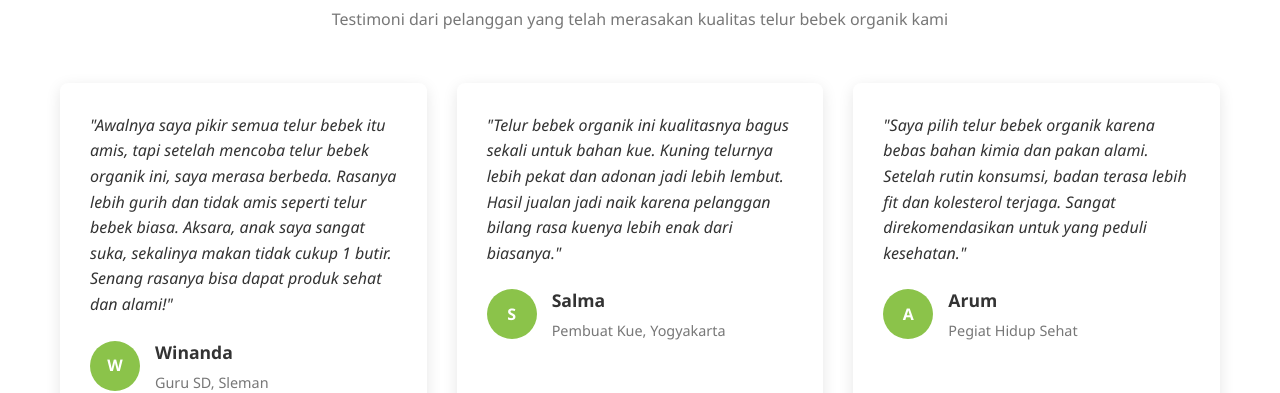
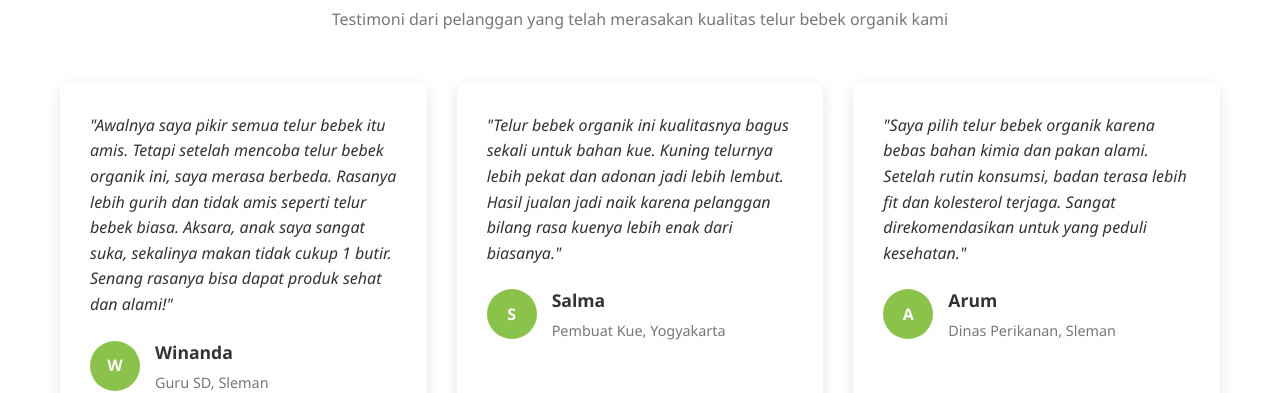
Before and after one commit to Harisdull/bebeklestarijogja.com, a plain HTML site: page index.html in a window 1280 px wide. Shown: the part 6675-7068 px from the top of the page. Drawn offline with Linux system fonts and the light colour scheme.

Commit message:
Add files via upload

```diff
--- a/index.html
+++ b/index.html
@@ -1939,7 +1939,7 @@
             </div>
             <div class="testimonial-grid">
                 <div class="testimonial-card">
-                    <p class="testimonial-text">"Awalnya saya pikir semua telur bebek itu amis, tapi setelah mencoba telur bebek organik ini, saya merasa berbeda. Rasanya lebih gurih dan tidak amis seperti telur bebek biasa. Aksara, anak saya sangat suka, sekalinya makan tidak cukup 1 butir. Senang rasanya bisa dapat produk sehat dan alami!"</p>
+                    <p class="testimonial-text">"Awalnya saya pikir semua telur bebek itu amis. Tetapi setelah mencoba telur bebek organik ini, saya merasa berbeda. Rasanya lebih gurih dan tidak amis seperti telur bebek biasa. Aksara, anak saya sangat suka, sekalinya makan tidak cukup 1 butir. Senang rasanya bisa dapat produk sehat dan alami!"</p>
                     <div class="testimonial-author">
                         <div class="author-avatar">W</div>
                         <div class="author-info">
@@ -1964,7 +1964,7 @@
                         <div class="author-avatar">A</div>
                         <div class="author-info">
                             <h4>Arum</h4>
-                            <p>Pegiat Hidup Sehat</p>
+                            <p>Dinas Perikanan, Sleman</p>
                         </div>
                     </div>
                 </div>
```
